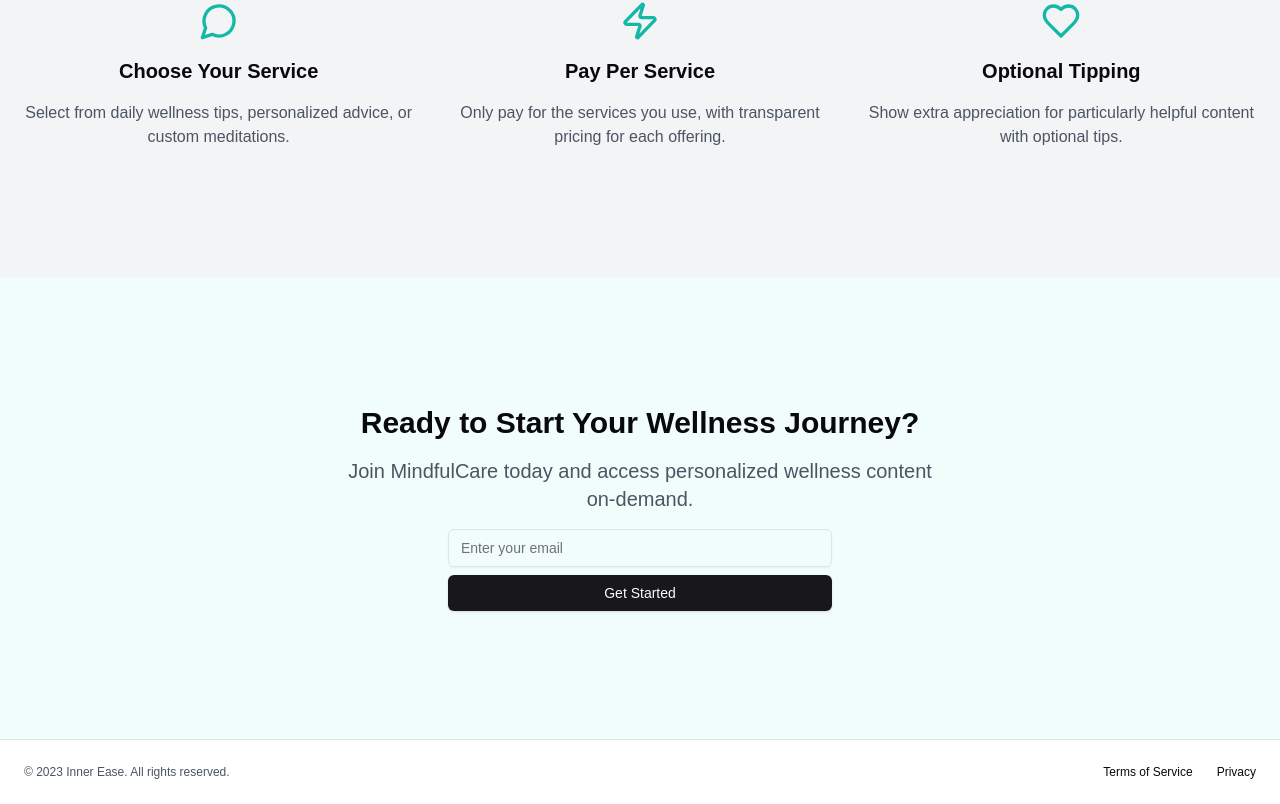
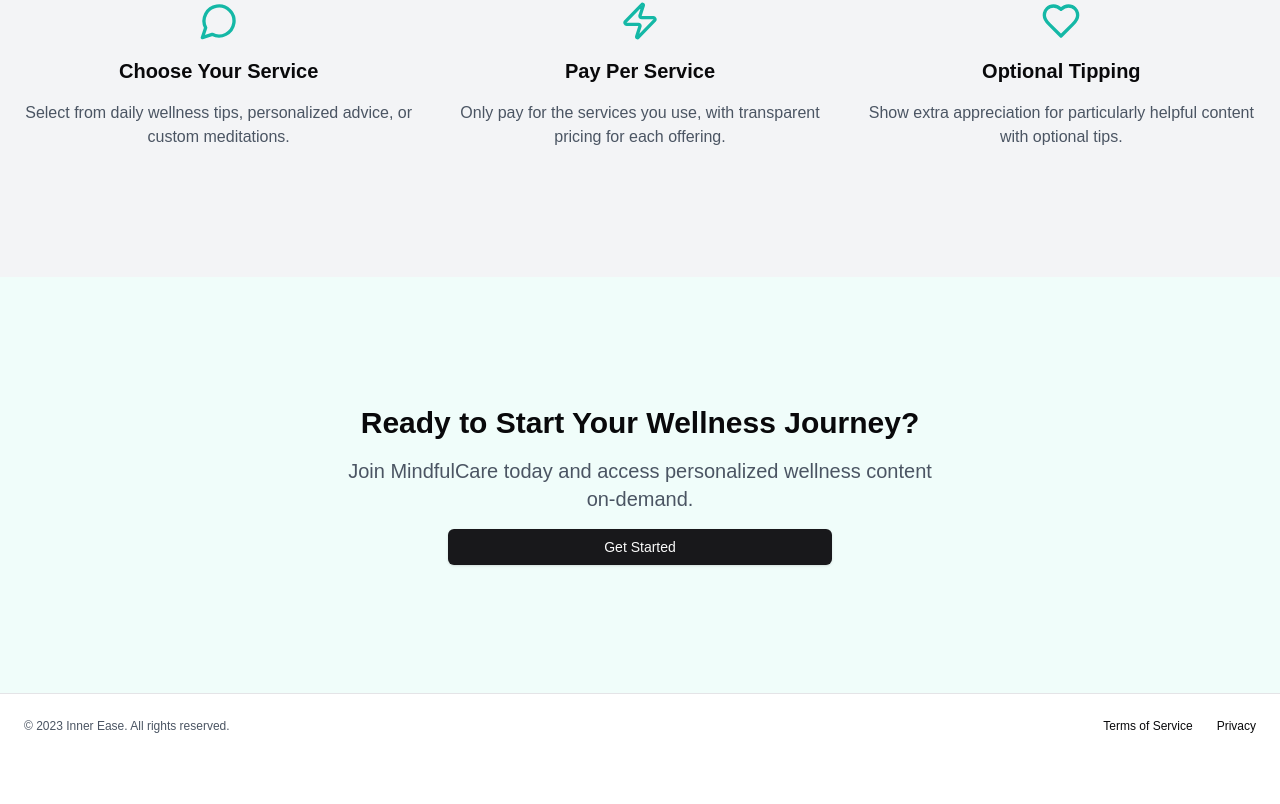
Before and after one commit to thapajimba/innerease, a Next.js app: page / in a window 1280 px wide. Shown: the part 1259-2063 px from the top of the page. After the commit the page ends 2017 px from the top, so only its background shows below. Built offline with nearby package versions, Linux system fonts and the light colour scheme.

Commit message:
Added facebook link.

```diff
--- a/app/(dashboard)/(landingpage)/page.tsx
+++ b/app/(dashboard)/(landingpage)/page.tsx
@@ -122,10 +122,15 @@ export default function HomePage() {
               </p>
               <div className="w-full max-w-sm space-y-2">
                 <form className="flex flex-col space-y-2">
-                  <Input type="email" placeholder="Enter your email" required />
-                  <Button type="submit">Get Started</Button>
+                  {/* <Input type="email" placeholder="Enter your email" required /> */}
+                  <Button asChild>
+                    <Link href="https://www.facebook.com/profile.php?id=61553113783578&mibextid=ZbWKwL" target="_blank">
+                      Get Started
+                    </Link>
+                  </Button>
                 </form>
               </div>
+
             </div>
           </div>
         </section>
--- a/app/(dashboard)/contact/page.tsx
+++ b/app/(dashboard)/contact/page.tsx
@@ -1,16 +1,14 @@
-import { Button } from "@/components/ui/button"
-import { Input } from "@/components/ui/input"
-import { Textarea } from "@/components/ui/textarea"
-import { Mail } from "lucide-react"
-import Navbar from "@/components/nav"
-import Footer from "@/components/footer"
-
-
+import { Button } from "@/components/ui/button";
+import { Input } from "@/components/ui/input";
+import { Textarea } from "@/components/ui/textarea";
+import { Mail, Facebook } from "lucide-react";
+import Navbar from "@/components/nav";
+import Footer from "@/components/footer";
 
 export default function ContactPage() {
   return (
     <div className="flex flex-col min-h-screen">
-        <Navbar/>
+      <Navbar />
 
       <main className="flex-1">
         <section className="w-full py-12 md:py-24 lg:py-32 bg-teal-50">
@@ -73,14 +71,24 @@ export default function ContactPage() {
                     <Mail className="h-5 w-5 text-teal-500 mr-2" />
                     <span>innerease2025@gmail.com</span>
                   </div>
+                  <div className="flex items-center">
+                    <Facebook className="h-5 w-5 text-teal-500 mr-2" />
+                    <a
+                      href="https://www.facebook.com/profile.php?id=61553113783578&mibextid=ZbWKwL"
+                      target="_blank"
+                      rel="noopener noreferrer"
+                      className="text-teal-500 hover:underline"
+                    >
+                      Facebook
+                    </a>
+                  </div>
                 </div>
-
               </div>
             </div>
           </div>
         </section>
       </main>
-      <Footer/>
+      <Footer />
     </div>
-  )
+  );
 }
--- a/app/(dashboard)/services/page.tsx
+++ b/app/(dashboard)/services/page.tsx
@@ -104,7 +104,11 @@ export default function ServicesPage() {
               Choose the services that resonate with you and begin your wellness journey today.
             </p>
             <Button asChild size="lg">
-              <Link href="/contact">Get Started</Link>
+            <Button asChild>
+                    <Link href="https://www.facebook.com/profile.php?id=61553113783578&mibextid=ZbWKwL" target="_blank">
+                      Get Started
+                    </Link>
+                  </Button><Link href="/contact">Get Started</Link>
             </Button>
           </div>
         </section>
```
